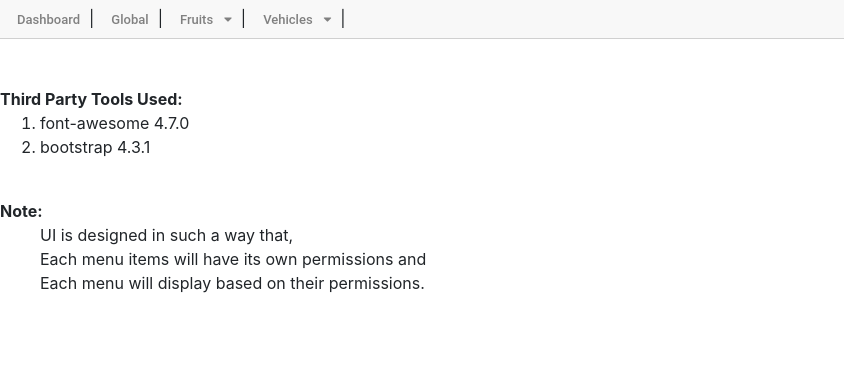
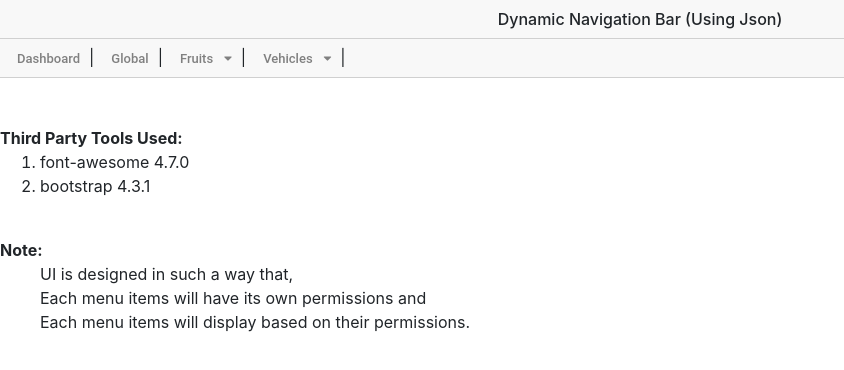
Before and after one commit to iamchandanys/angular_dynamic_navigation_bar, an Angular app: page / in a window 1280 px wide. Shown: the top 370 px of the page, without its empty margins (0-844 px from the left). Built offline with nearby package versions, Linux system fonts and the light colour scheme.

Commit message:
1 file modified

```diff
--- a/src/app/app.component.html
+++ b/src/app/app.component.html
@@ -1,16 +1,23 @@
 <div>
+
+	<nav id="menu_area" style="background-color: #f8f8f8; border-bottom: 1px solid #d0d0d0;">
+		<div style="padding: 7px; text-align: center;     font-weight: 500;">
+			Dynamic Navigation Bar (Using Json)
+		</div>
+	</nav>
 
 	<nav id="menu_area" style="background-color: #f8f8f8; border-bottom: 1px solid #d0d0d0; padding: -15px;">
 		<div class="container">
 			<div class="row">
 				<nav class="navbar navbar-light navbar-expand mainmenu lg-new">
 
-          <div class="collapse navbar-collapse"  id="navbarSupportedContent" *ngFor="let dashboardMenu of dashboardMainMenu; let j = index" >
+					<div class="collapse navbar-collapse" id="navbarSupportedContent" *ngFor="let dashboardMenu of dashboardMainMenu; let j = index">
 						<ul class="top-level-menu" *ngIf="dashboardMenu.Visible == 'true'">
 							<li>
 
-                <div class="top-level-menu1" style="display: -webkit-inline-box; padding-bottom: 6px;" >
-                  <a  href="{{ dashboardMenu.url ? dashboardMenu.url : 'javascript:;' }}"  target="{{ dashboardMenu.url ? '_blank' : null }}" *ngIf="dashboardMenu.Visible == 'true'"  class="referrenceOnHoverTopMenu" >
+								<div class="top-level-menu1" style="display: -webkit-inline-box; padding-bottom: 6px;">
+									<a href="{{ dashboardMenu.url ? dashboardMenu.url : 'javascript:;' }}" target="{{ dashboardMenu.url ? '_blank' : null }}"
+									 *ngIf="dashboardMenu.Visible == 'true'" class="referrenceOnHoverTopMenu">
 										{{ dashboardMenu.applicationName }}
 										<i class="fa fa-caret-down"  aria-hidden="true" *ngIf="dashboardMenu.icon" style="padding-left: 8px" ></i>
                   </a>
@@ -72,6 +79,6 @@
   <ul style="list-style-type: none;">
     <li>UI is designed in such a way that,</li>
     <li>Each menu items will have its own permissions and</li>
-    <li>Each menu will display based on their permissions.</li>
+    <li>Each menu items will display based on their permissions.</li>
   </ul>
 </div>
```
Lines whose indentation alone changed are shown as unchanged.
